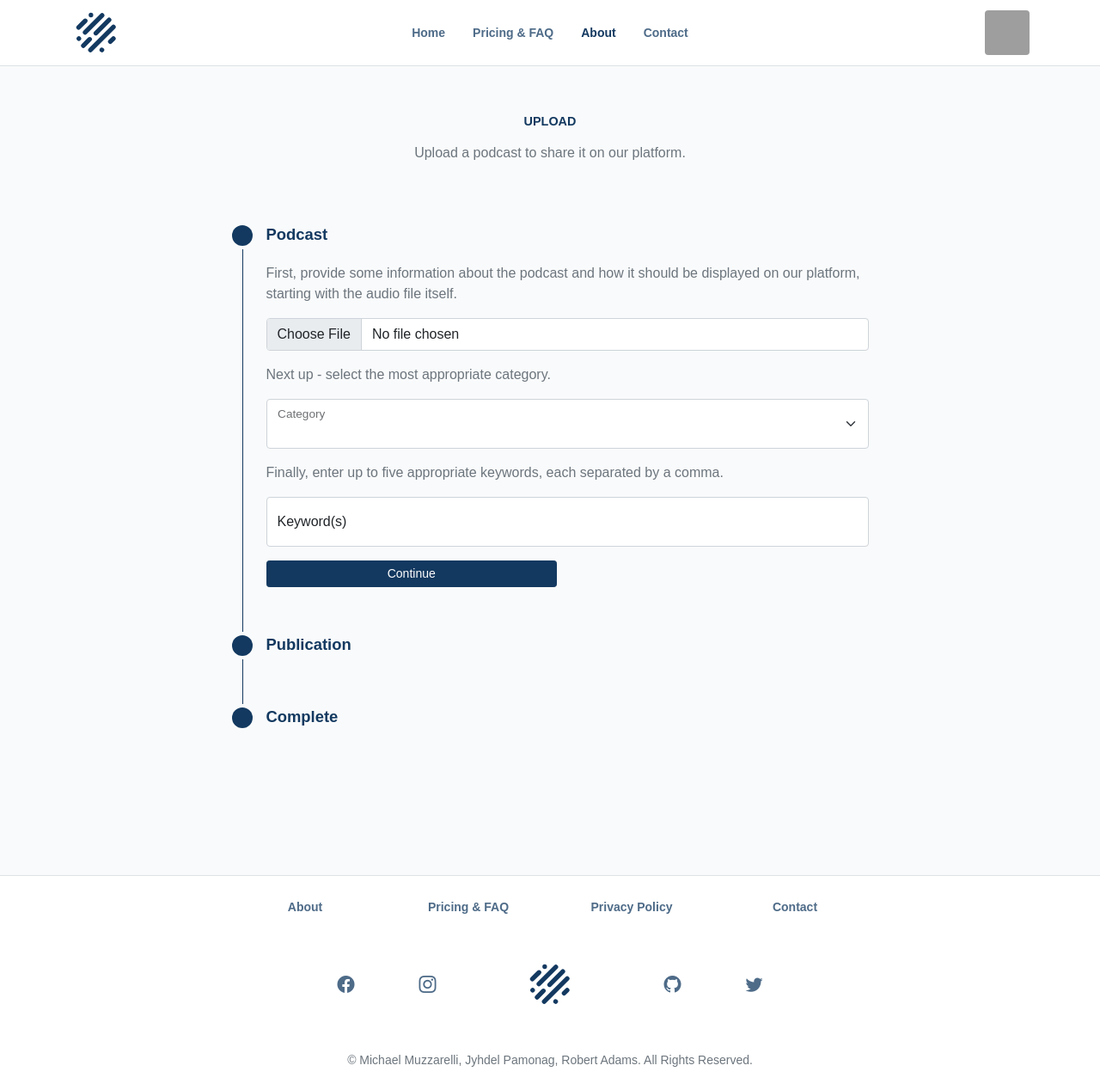
After one commit to muzzarellimj/podscholar, a PHP site: page /app/podcast/upload.html in a window 1280 px wide. The commit adds this page. Shown: the whole page at 86% size. Run offline with PHP 8.4, Linux system fonts and the light colour scheme; some web fonts are replaced; grey boxes are pictures that could not be loaded.

Commit message:
Author upload page HTML and Sass

```diff
--- /dev/null
+++ b/app/podcast/upload.html
@@ -0,0 +1,311 @@
+<!doctype html>
+
+<html lang="en">
+	<head>
+		<meta charset="utf-8">
+		<meta name="viewport" content="width=device-width, initial-scale=1">
+
+		<title>PodScholar | Register</title>
+
+		<link rel="shortcut icon" href="../../asset/img/brand/brand-primary.svg">
+
+		<link rel="stylesheet" href="../../asset/css/bootscholar.css">
+	</head>
+
+	<body>
+		<header class="border-bottom">
+			<nav class="navbar navbar-expand-md">
+				<div class="container">
+					<div class="navbar-brand-container">
+						<a class="navbar-brand" href="../index.html">
+							<img class="navbar-brand-image" src="../../asset/img/brand/brand-primary.svg" alt="PodScholar">
+						</a>
+					</div>
+
+					<button class="navbar-toggler" type="button" data-bs-toggle="collapse" data-bs-target="#navigation" aria-controls="navigation" aria-expanded="false" aria-label="Toggle Navigation">
+						<span class="navbar-toggler-icon"></span>
+					</button>
+
+					<div id="navigation" class="collapse navbar-collapse">
+						<ul class="navbar-nav">
+							<li class="nav-item"><a class="nav-link" href="../index.html">Home</a></li>
+							<li class="nav-item"><a class="nav-link" href="../faq.html">Pricing & FAQ</a></li>
+							<li class="nav-item"><a class="nav-link active" href="../about.html" aria-current="page">About</a></li>
+							<li class="nav-item"><a class="nav-link" href="../contact.html">Contact</a></li>
+						</ul>
+
+						<div class="navbar-user-profile-container">
+							<div class="dropdown">
+								<a role="button" id="navbar-user-profile-dropdown" data-bs-toggle="dropdown" data-bs-auto-close="outside" aria-expanded="false">
+									<img class="navbar-user-profile-avatar" src="https://i.imgur.com/iza0pJ4.jpg" alt="Michael Muzzarelli">
+								</a>
+
+								<div class="navbar-user-profile-dropdown dropdown-menu dropdown-menu-end" aria-labelledby="navbar-user-profile-dropdown">
+									<div class="navbar-user-profile-dropdown-row" style="transform: rotate(0)">
+										<div class="navbar-user-profile-dropdown-avatar-container">
+											<img class="navbar-user-profile-dropdown-avatar" src="https://i.imgur.com/iza0pJ4.jpg" alt="Michael Muzzarelli">
+										</div>
+
+										<div class="navbar-user-profile-dropdown-username-container">
+											<div class="navbar-user-profile-dropdown-username-stack">
+												<h6 class="navbar-user-profile-dropdown-name">Michael Muzzarelli</h6>
+												<a class="navbar-user-profile-dropdown-username" href="../user/user.html?muzzarellimj">@muzzarellimj</a>
+											</div>
+										</div>
+									</div>
+
+									<hr class="dropdown-divider">
+
+									<div class="navbar-user-profile-dropdown-row">
+										<div class="navbar-user-profile-item-container">
+											<a class="navbar-user-profile-item" href="#">Preferences</a>
+											<a class="navbar-user-profile-item" href="#">Sign Out</a>
+										</div>
+									</div>
+								</div>
+							</div>
+						</div>
+					</div>
+				</div>
+			</nav>
+		</header>
+
+		<main class="upload">
+			<div class="container">
+				<div class="row justify-content-center">
+					<div class="col-12 col-md-10 text-center">
+						<h1 class="upload-heading">Upload</h1>
+					</div>
+
+					<div class="col-10 col-md-8 text-center">
+						<p class="upload-description">Upload a podcast to share it on our platform.</p>
+					</div>
+				</div>
+
+				<div class="d-flex justify-content-center">
+					<ol class="stepper">
+						<li class="stepper-item">
+							<div class="stepper-item-content">
+								<h6 class="stepper-item-title">Podcast</h6>
+
+								<div id="upload-stepper-0" class="collapse show">
+									<div class="stepper-item-row">
+										<div class="stepper-item-col">
+											<p class="stepper-item-description">First, provide some information about the podcast and how it should be displayed on our platform, starting with the audio file itself.</p>
+										</div>
+									</div>
+
+									<div class="stepper-item-row">
+										<div class="stepper-item-col">
+											<label for="upload-file" class="form-label visually-hidden">upload an audio file</label>
+											<input id="upload-file" class="form-control" type="file">
+										</div>
+									</div>
+
+									<div class="stepper-item-row">
+										<div class="stepper-item-col">
+											<p class="stepper-item-description">Next up - select the most appropriate category.</p>
+										</div>
+									</div>
+
+									<div class="stepper-item-row">
+										<div class="stepper-item-col">
+											<div class="form-floating">
+												<select id="upload-category" class="form-select" aria-label="Select a category">
+													<option selected></option>
+
+													<option value="1">Computer Science</option>
+													<option value="2">Exercise Science</option>
+													<option value="3">Psychology</option>
+												</select>
+
+												<label for="upload-category">Category</label>
+											</div>
+										</div>
+									</div>
+
+									<div class="stepper-item-row">
+										<div class="stepper-item-col">
+											<p class="stepper-item-description">Finally, enter up to five appropriate keywords, each separated by a comma.</p>
+										</div>
+									</div>
+
+									<div class="stepper-item-row">
+										<div class="stepper-item-col">
+											<div class="form-floating">
+												<input id="upload-keyword" class="form-control" type="text" placeholder="keywords">
+												<label for="upload-keyword">Keyword(s)</label>
+											</div>
+										</div>
+									</div>
+
+									<div class="stepper-item-row">
+										<div class="stepper-item-col-half">
+											<button class="btn btn-sm btn-primary w-100" type="button" data-bs-toggle="collapse" data-bs-target="#upload-stepper-0,#upload-stepper-1" aria-expanded="true" aria-controls="upload-stepper-0,upload-stepper-1">Continue</button>
+										</div>
+									</div>
+								</div>
+							</div>
+						</li>
+
+						<li class="stepper-item">
+							<div class="stepper-item-content">
+								<h6 class="stepper-item-title">Publication</h6>
+
+								<div id="upload-stepper-1" class="collapse">
+									<div class="stepper-item-row">
+										<div class="stepper-item-col">
+											<p class="stepper-item-description">Next, provide some information about the source publication.</p>
+										</div>
+									</div>
+
+									<div class="stepper-item-row">
+										<div class="stepper-item-col">
+											<div class="form-floating">
+												<input id="upload-title" class="form-control" type="text" placeholder="source title">
+												<label for="upload-title">Title</label>
+											</div>
+										</div>
+									</div>
+
+									<div class="stepper-item-row">
+										<div class="stepper-item-col">
+											<div class="form-floating">
+												<textarea id="upload-abstract" class="form-control" placeholder="source abstract" style="height: 7.5rem"></textarea>
+												<label for="upload-abstract">Abstract</label>
+											</div>
+										</div>
+									</div>
+
+									<div class="stepper-item-row">
+										<div class="stepper-item-col">
+											<div class="form-floating">
+												<input id="upload-source" class="form-control" type="text" placeholder="source">
+												<label for="upload-source">Source</label>
+											</div>
+										</div>
+									</div>
+
+									<div class="stepper-item-row">
+										<div class="stepper-item-col">
+											<p class="stepper-item-description">Provide a list of authors and their email address, each separated by a comma.</p>
+										</div>
+									</div>
+
+									<div class="stepper-item-row">
+										<div class="stepper-item-col">
+											<div class="form-floating">
+												<input id="upload-author" class="form-control" type="text" placeholder="source authors">
+												<label for="upload-author">Author(s)</label>
+											</div>
+										</div>
+									</div>
+
+									<div class="stepper-item-row">
+										<div class="stepper-item-col">
+											<p class="stepper-item-description">Last, enter the DOI to validate the entered information.</p>
+										</div>
+									</div>
+
+									<div class="stepper-item-row">
+										<div class="stepper-item-col">
+											<div class="form-floating">
+												<input id="upload-doi" class="form-control" type="text" placeholder="source doi">
+												<label for="upload-doi">DOI</label>
+											</div>
+										</div>
+									</div>
+
+									<div class="stepper-item-row">
+										<div class="stepper-item-col-half">
+											<button class="btn btn-sm btn-primary w-100" type="button" data-bs-toggle="collapse" data-bs-target="#upload-stepper-0,#upload-stepper-1" aria-expanded="true" aria-controls="upload-stepper-0,upload-stepper-1">Previous</button>
+										</div>
+
+										<div class="stepper-item-col-half">
+											<button class="btn btn-sm btn-primary w-100" type="button" data-bs-toggle="collapse" data-bs-target="#upload-stepper-1,#upload-stepper-2" aria-expanded="true" aria-controls="upload-stepper-1,upload-stepper-2">Continue</button>
+										</div>
+									</div>
+								</div>
+							</div>
+						</li>
+
+						<li class="stepper-item">
+							<div class="stepper-item-content">
+								<h6 class="stepper-item-title">Complete</h6>
+
+								<div id="upload-stepper-2" class="collapse">
+									<div class="stepper-item-row">
+										<div class="stepper-item-col">
+											<p class="stepper-item-description">Your upload is processing! Check your profile to see the status of this content, and reach out if you encounter any errors.</p>
+										</div>
+									</div>
+								</div>
+							</div>
+						</li>
+					</ol>
+				</div>
+			</div>
+		</main>
+
+		<footer class="border-top">
+			<div class="container">
+				<div class="footer-navigation-row">
+					<div class="footer-navigation-col">
+						<a class="footer-navigation-item" href="../about.html">About</a>
+					</div>
+
+					<div class="footer-navigation-col">
+						<a class="footer-navigation-item" href="../faq.html">Pricing & FAQ</a>
+					</div>
+
+					<div class="footer-navigation-col">
+						<a class="footer-navigation-item" href="#">Privacy Policy</a>
+					</div>
+
+					<div class="footer-navigation-col">
+						<a class="footer-navigation-item" href="../contact.html">Contact</a>
+					</div>
+				</div>
+
+				<div class="footer-social-row">
+					<div class="footer-social-col">
+						<a class="footer-social-item" href="#"><i class="bi bi-facebook"></i></a>
+					</div>
+
+					<div class="footer-social-col">
+						<a class="footer-social-item" href="#"><i class="bi bi-instagram"></i></a>
+					</div>
+
+					<div class="footer-brand-col">
+						<a href="../index.html"><img class="footer-brand-image" src="../../asset/img/brand/brand-primary.svg" alt="PodScholar"></a>
+					</div>
+
+					<div class="footer-social-col">
+						<a class="footer-social-item" href="#"><i class="bi bi-github"></i></a>
+					</div>
+
+					<div class="footer-social-col">
+						<a class="footer-social-item" href="#"><i class="bi bi-twitter"></i></a>
+					</div>
+				</div>
+
+				<div class="footer-copyright-row">
+					<div class="footer-copyright-col">
+						<p class="footer-copyright">&copy; Michael Muzzarelli, Jyhdel Pamonag, Robert Adams. All Rights Reserved.</p>
+					</div>
+				</div>
+			</div>
+		</footer>
+
+		<script src="../../asset/vendor/bootstrap/dist/js/bootstrap.bundle.min.js"></script>
+		<script src="../../asset/js/front-end.js"></script>
+
+		<script>
+			// call initially...
+			setStaticDocumentMainHeight();
+
+			// ...and on each resize
+			window.addEventListener('resize', setStaticDocumentMainHeight);
+		</script>
+	</body>
+</html>
--- a/asset/sass/bootscholar.sass
+++ b/asset/sass/bootscholar.sass
@@ -38,6 +38,7 @@ $font-color-primary: $primary
 @import 'page/faq'
 @import 'page/register'
 @import 'page/tac'
+@import 'page/upload'
 
 // section
 @import 'section/body'
--- /dev/null
+++ b/asset/sass/page/_upload.sass
@@ -0,0 +1,16 @@
+.upload
+	@extend .py-5
+
+	.upload-heading
+		@extend .m-0, .py-2
+
+		color: $primary
+		font-size: 0.9rem
+		font-weight: 700
+		text-transform: uppercase
+
+	.upload-description
+		@extend .text-muted, .m-0, .pt-2, .pb-4
+
+		font-weight: 400
+		text-align: center
```
Also changed, not shown: asset/css/bootscholar.css, 1 other file.
